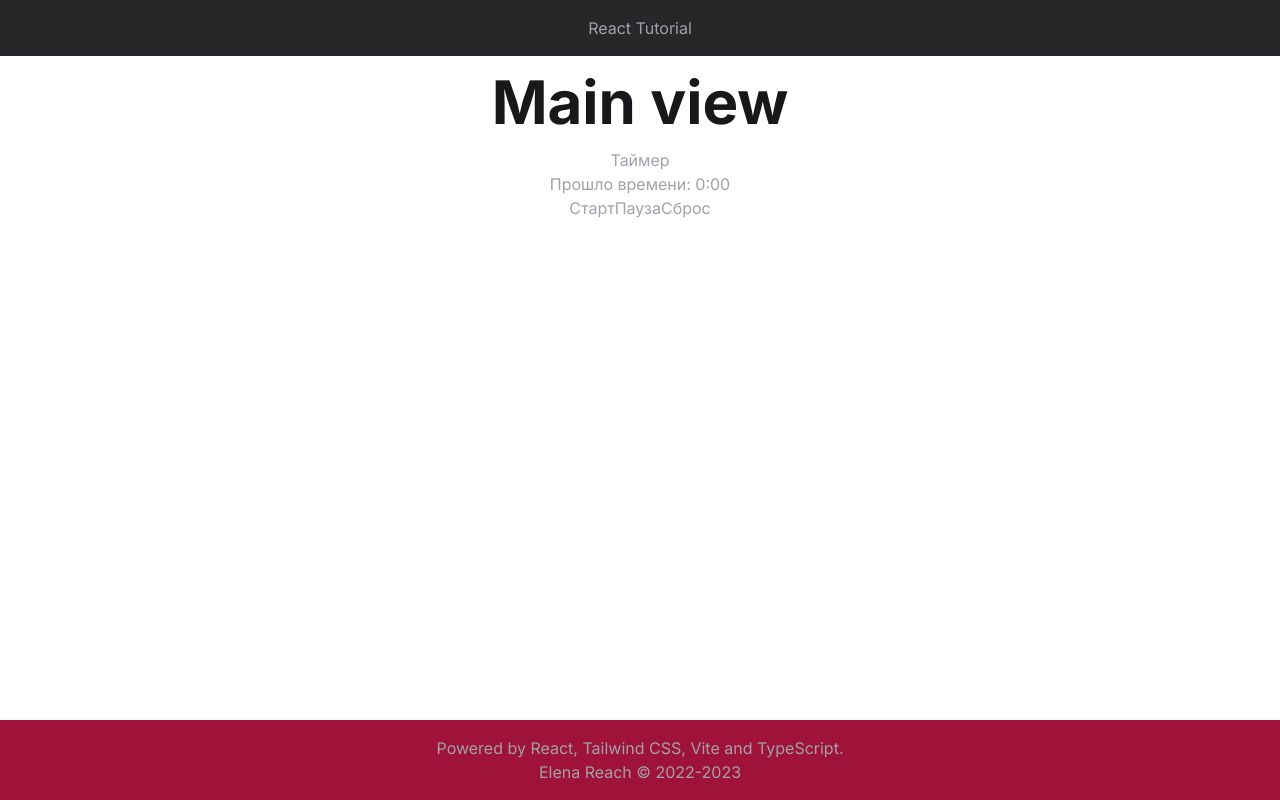
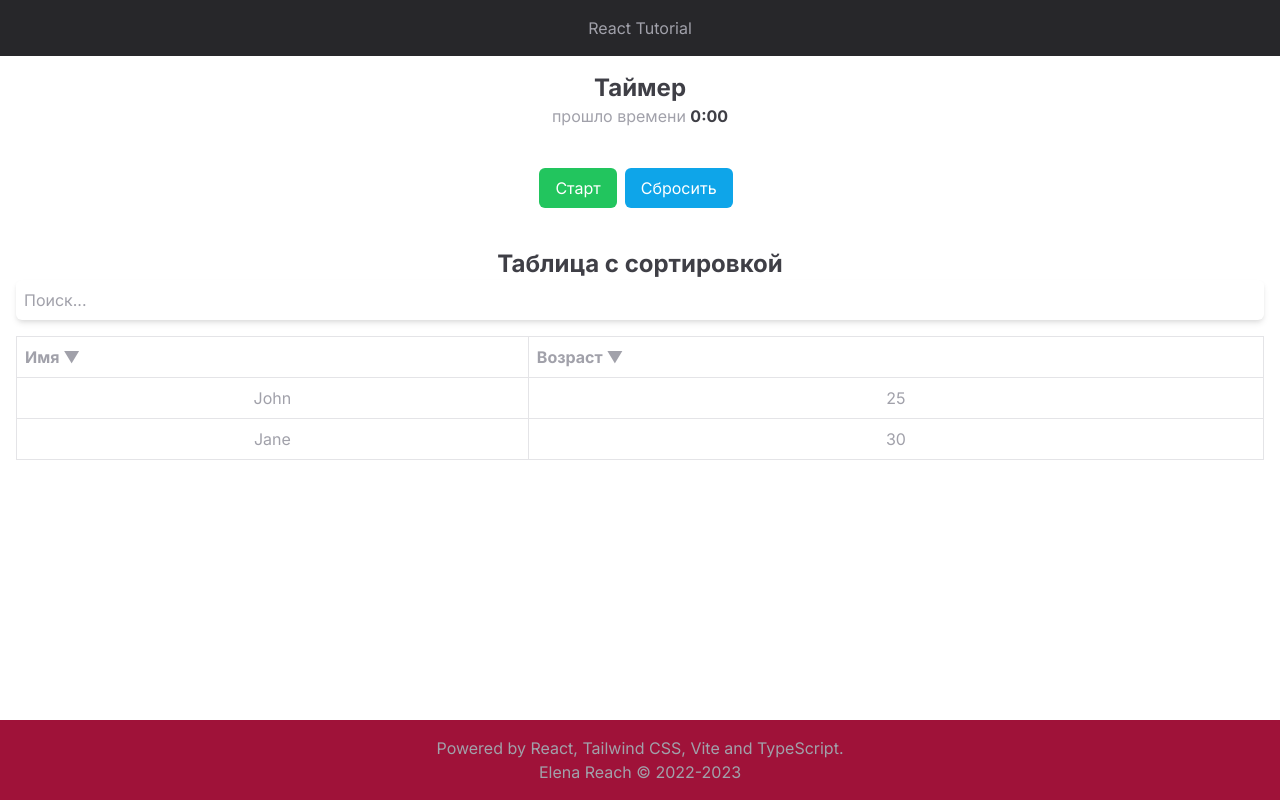
Before and after one commit to elenareach-developer/industrial, a React (Vite) app: page / in a window 1280 px wide. Built offline with nearby package versions, Linux system fonts and the light colour scheme.

Commit message:
DataTable was added

```diff
--- a/src/App.tsx
+++ b/src/App.tsx
@@ -3,6 +3,7 @@ import Hero from './components/Hero'
 import Footer from './components/Footer'
 import { Provider } from 'react-redux';
 import Timer from './components/Timer';
+import DataTable from './components/DataTable';
 import TimerSimple from './components/TimerSimple';
 import store from './redux/store';
 
@@ -22,6 +23,7 @@ function App(): JSX.Element {
         <div className="w-full p-4 text-center text-gray-400">
           <Hero />
           <TimerSimple />
+          <DataTable/>
         </div>
         <Footer />
       </div>
--- /dev/null
+++ b/src/components/DataTable.tsx
@@ -0,0 +1,89 @@
+import React, { useState, useEffect } from 'react';
+
+interface DataItem {
+  'id': number;
+  'name': string;
+  'age': number;
+}
+
+const DataTable: React.FC = () => {
+  const [data, setData] = useState<DataItem[]>([]);
+  const [filteredData, setFilteredData] = useState<DataItem[]>([]);
+  const [sortBy, setSortBy] = useState<string | null>(null);
+  const [searchTerm, setSearchTerm] = useState<string>('');
+
+  useEffect(() => {
+    // Загрузка данных из API или другого источника данных
+    const fetchData = async () => {
+      // Ваш код для получения данных, например, с API
+      // Пример данных: [{ id: 1, name: 'John', age: 25 }, { id: 2, name: 'Jane', age: 30 }]
+      //const response = await fetch('https://api.example.com/data');
+      //const result = await response.json();
+      const result = [{ id: 1, name: 'John', age: 25 }, { id: 2, name: 'Jane', age: 30 }]
+      setData(result);
+      setFilteredData(result); // Начальная установка фильтрованных данных
+    };
+
+    fetchData();
+  }, []);
+
+  useEffect(() => {
+    // Фильтрация данных по поисковому запросу
+    const filtered = data.filter((item) =>
+      item.name.toLowerCase().includes(searchTerm.toLowerCase())
+    );
+    setFilteredData(filtered);
+  }, [data, searchTerm]);
+
+  const handleSort = (columnName: 'id'| 'name'|'age') => {
+    const sortedData = [...filteredData];
+    sortedData.sort((a, b) => {
+      if (a[columnName] < b[columnName]) return -1;
+      if (a[columnName] > b[columnName]) return 1;
+      return 0;
+    });
+
+    // Обратная сортировка, если уже отсортировано по этой колонке
+    if (sortBy === columnName) {
+      sortedData.reverse();
+    }
+
+    setFilteredData(sortedData);
+    setSortBy(columnName);
+  };
+
+  return (
+    <div>
+        <h1 className="text-2xl font-extrabold text-gray-700">Таблица с сортировкой</h1>
+      <input
+        type="text"
+        placeholder="Поиск..."
+        className="w-full p-2 mb-4 rounded-md shadow-md focus:outline-none focus:ring focus:border-blue-300"
+        value={searchTerm}
+        onChange={(e) => setSearchTerm(e.target.value)}
+      />
+    <table className="w-full border border-collapse">
+        <thead>
+          <tr>
+            <th  className="p-2 text-left border" onClick={() => handleSort('name')}>
+              Имя {sortBy === 'name' ? '▲' : '▼'}
+            </th>
+            <th className="p-2 text-left border" onClick={() => handleSort('age')}>
+              Возраст {sortBy === 'age' ? '▲' : '▼'}
+            </th>
+          </tr>
+        </thead>
+        <tbody>
+          {filteredData.map((item) => (
+            <tr key={item.id}>
+              <td className="p-2 border">{item.name}</td>
+              <td className="p-2 border">{item.age}</td>
+            </tr>
+          ))}
+        </tbody>
+      </table>
+    </div>
+  );
+};
+
+export default DataTable;
--- a/src/components/Hero.tsx
+++ b/src/components/Hero.tsx
@@ -4,11 +4,7 @@ const Hero = () =>{
 //$Slava-Dima23
     return(
         <>
-            <section className="bg-white">
 
-                <h1 className="mb-4 text-4xl font-extrabold trakiing-tight leading-none text-gray-900 md:text-5xl lg:text-6xl">Main view</h1>
-
-            </section>
         </>
     )
 }
--- a/src/components/TimerSimple.tsx
+++ b/src/components/TimerSimple.tsx
@@ -1,35 +1,34 @@
-import React, { useState, useEffect } from 'react';
+import React, {useState, useEffect} from 'react'
 
-function TimerSimple() {
-  const [seconds, setSeconds] = useState(0);
+export default function TimerSimple(){
+    const [second, setSeconds] = useState(0);
     const [isRunning, setIsRunning] = useState(false);
 
-  useEffect(() => {
-    let interval:number|undefined;
-
-    if (isRunning) {
-      interval = setInterval(() => {
-        setSeconds((prevSeconds) => prevSeconds + 1);
-      }, 1000);
-    } else {
-      clearInterval(interval);
+    useEffect(()=>{
+            let interval: number| undefined;
+            if(isRunning){
+                interval = setInterval(()=>{
+                    setSeconds((prevSeconds)=>prevSeconds+1)
+                },1000);
+            }else{
+                clearInterval(interval)
             }
 
-    return () => clearInterval(interval);
-  }, [isRunning]);
 
-  const startTimer = () => {
-    setIsRunning(true);
-  };
+            return ()=> clearInterval(interval)
+    },[isRunning])
 
-  const stopTimer = () => {
+    const startTimer = () =>{
+        setIsRunning(true)
+    }
+    const stopTimer = () =>{
+        setIsRunning(false)
+    }
+
+    const resetTimer = () =>{
         setIsRunning(false);
-  };
-
-  const resetTimer = () => {
-    setIsRunning(false);
-    setSeconds(0);
-  };
+        setSeconds(0)
+    }
 
     const formatTime = (seconds:number) => {
         const minutes = Math.floor(seconds / 60);
@@ -37,19 +36,18 @@ function TimerSimple() {
         return `${minutes}:${remainingSeconds < 10 ? '0' : ''}${remainingSeconds}`;
       };
 
-  return (
+    return(
+        <>
         <div>
-      <h1>Таймер</h1>
-      <p>Прошло времени: {formatTime(seconds)}</p>
-      <button onClick={startTimer} disabled={isRunning}>
-        Старт
-      </button>
-      <button onClick={stopTimer} disabled={!isRunning}>
-        Пауза
-      </button>
-      <button onClick={resetTimer}>Сброс</button>
+            <h1 className="text-2xl font-extrabold text-gray-700">Таймер</h1>
+            <p>прошло времени <span className="font-bold  text-gray-700">{formatTime(second)}</span></p>
+            <div className="p-10">
+            {!isRunning&&<button className="bg-green-500 text-white px-4 py-2 rounded-md hover:bg-green-600 mr-2" onClick = {startTimer}>Старт</button>}
+            {isRunning&&<button className="bg-yellow-500 text-white px-4 py-2 rounded-md hover:bg-yellow-600 mr-2" onClick = {stopTimer}>Стоп</button>}
+            <button className="bg-blue-500 text-white px-4 py-2 rounded-md hover:bg-blue-600 mr-2"  onClick = {resetTimer}>Сбросить</button>
             </div>
-  );
+        </div>
+        </>
+    )
+
 }
-
-export default TimerSimple;
```
Lines whose indentation alone changed are shown as unchanged.
